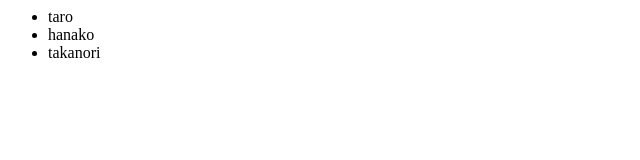
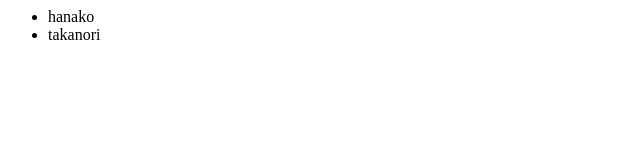
Before and after one commit to takanori19910907/git-learning, a plain HTML site: page index.html in a window 1280 px wide. Shown: the whole page, without its empty margins (0-640 px from the left). Drawn offline with Linux system fonts and the light colour scheme.

Commit message:
アカウント1名削除

```diff
--- a/index.html
+++ b/index.html
@@ -1,6 +1,5 @@
 <!-- ユーザーリスト -->
 <ul>
-  <li>taro</li>
   <li>hanako</li>
   <li>takanori</li>
 </ul>
```
